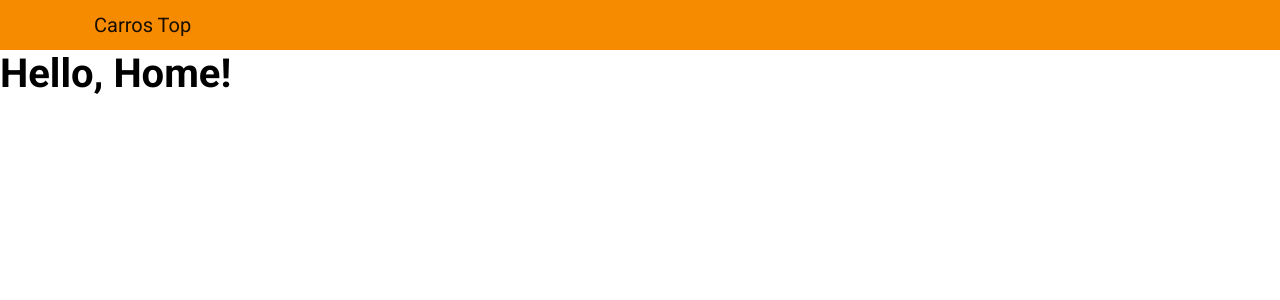
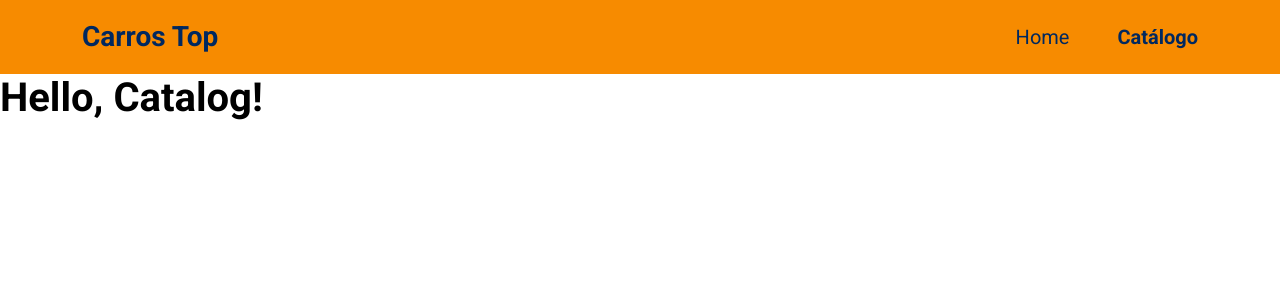
Before and after one commit to grasielaGomes/devsuperior-topcars, a React (Create React App) app: page /products in a window 1280 px wide. Shown: the top 300 px of the page. Built offline with nearby package versions, Linux system fonts and the light colour scheme.

Commit message:
styling navbar

```diff
--- a/package.json
+++ b/package.json
@@ -43,5 +43,7 @@
       "last 1 firefox version",
       "last 1 safari version"
     ]
+  },
+  "devDependencies": {
   }
 }
--- a/src/App.tsx
+++ b/src/App.tsx
@@ -1,14 +1,12 @@
-import { Header } from 'components/Header/header';
-import { Home } from 'pages/Home/home';
-import './assets/styles/custom.scss';
-import './App.scss';
+import { Routes } from "Routes";
+import "./assets/styles/custom.scss";
+import "./App.scss";
 
 function App() {
   return (
-    <>
-    <Header />
-    <Home />
-    </>
+    <div>
+      <Routes />
+    </div>
   );
 }
 
--- /dev/null
+++ b/src/Routes.tsx
@@ -0,0 +1,18 @@
+import { BrowserRouter, Route, Switch } from "react-router-dom";
+import { Home } from "./pages/Home/home";
+import { Catalog } from "./pages/Catalog/catalog";
+import { Navbar } from "./components/Navbar/navbar";
+
+export const Routes = () => (
+  <BrowserRouter>
+    <Navbar />
+    <Switch>
+      <Route path="/" exact>
+        <Home />
+      </Route>
+      <Route path="/products">
+        <Catalog />
+      </Route>
+    </Switch>
+  </BrowserRouter>
+)
--- a/src/assets/styles/custom.scss
+++ b/src/assets/styles/custom.scss
@@ -6,5 +6,7 @@ $theme-colors: (
 
 $body-bg: #e5e5e5;
 $body-color: #000000;
+$navbar-light-toggler-border-color: #00285f;
+$navbar-light-color: #00285f;
 
 @import "~bootstrap/scss/bootstrap.scss";
--- a/src/components/Header/header.tsx
+++ /dev/null
@@ -1,14 +0,0 @@
-
-export function Header() {
-  return (
-    <header className="bg-secondary">
-      <div className="container">
-        <nav className="navbar navbar-light ">
-          <div className="container-fluid">
-            <span className="navbar-brand mb-0 h1">Carros Top</span>
-          </div>
-        </nav>
-      </div>
-    </header>
-  );
-}
--- /dev/null
+++ b/src/components/Navbar/navbar.tsx
@@ -0,0 +1,40 @@
+import 'bootstrap/js/src/collapse.js';
+import { Link, NavLink } from "react-router-dom";
+
+export function Navbar() {
+  return (
+    <nav className="bg-secondary navbar navbar-expand-md navbar-light">
+      <div className="container">
+        <Link to="/">
+          <h3 className="text-primary py-1 fs-3 fw-bolder mt-2">Carros Top</h3>
+        </Link>
+        <button
+          className="navbar-toggler"
+          type="button"
+          data-bs-toggle="collapse"
+          data-bs-target="#topcars-navbar"
+          aria-controls="topcars-navbar"
+          aria-expanded="false"
+          aria-label="Toggle navigation"
+        >
+          <span className="navbar-toggler-icon"></span>
+        </button>
+
+        <div className="collapse navbar-collapse" id="topcars-navbar">
+          <ul className="navbar-nav ms-auto">
+            <li className="me-5 mb-2 mb-md-0 text-primary fs-5">
+              <NavLink to="/" activeClassName="fw-bolder" exact>
+                Home
+              </NavLink>
+            </li>
+            <li className="text-primary mb-3 mb-md-0 fs-5">
+              <NavLink to="/products" activeClassName="fw-bolder">
+                Catálogo
+              </NavLink>
+            </li>
+          </ul>
+        </div>
+      </div>
+    </nav>
+  );
+}
--- /dev/null
+++ b/src/pages/Catalog/catalog.tsx
@@ -0,0 +1,7 @@
+export function Catalog() {
+  return (
+    <div>
+      <h1>Hello, Catalog!</h1>
+    </div>
+  )
+}
```
